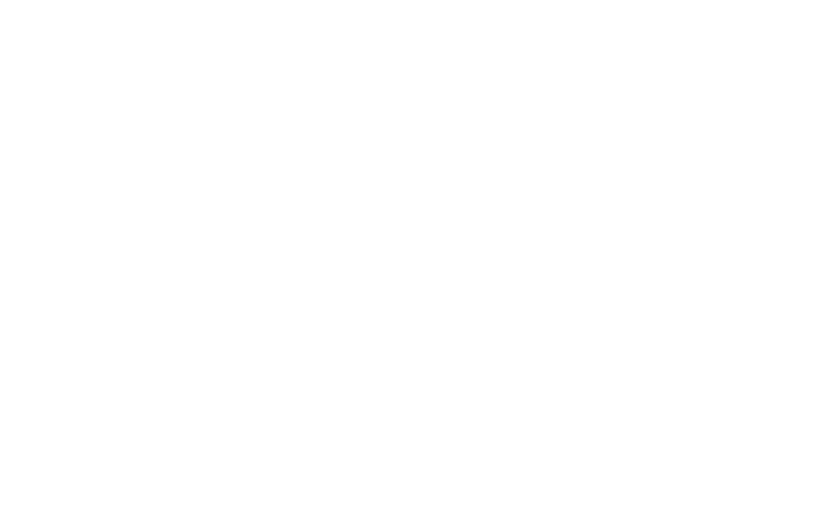
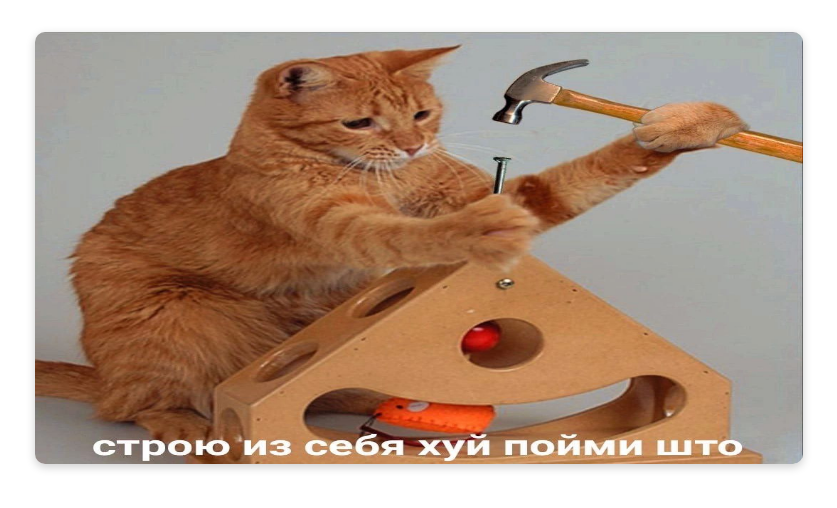
Before and after one commit to lesiabun/cssMemeSlider, a plain HTML site: page cssMemeSlider/index.html in a window 1280 px wide. Shown: the whole page, without its empty margins (221-1058 px from the left). Drawn offline with Linux system fonts and the light colour scheme; a web font is replaced by a local one.

Commit message:
feat: add new info in file index.html and style.css

```diff
--- a/cssMemeSlider/index.html
+++ b/cssMemeSlider/index.html
@@ -1,11 +1,31 @@
 <!DOCTYPE html>
 <html lang="en">
-<head>
-    <meta charset="UTF-8">
-    <meta name="viewport" content="width=device-width, initial-scale=1.0">
-    <title>Document</title>
-</head>
+    <head>
+        <meta charset="UTF-8">
+        <meta name="viewport" content="width=device-width, initial-scale=1.0">
+        <link rel="stylesheet" href="style.css">
+        <link rel="preconnect" href="https://fonts.googleapis.com">
+        <link rel="preconnect" href="https://fonts.gstatic.com" crossorigin>
+        <link href="https://fonts.googleapis.com/css2?family=Forum&family=Inter:wght@400;700&family=Roboto&display=swap" rel="stylesheet">
+        <title>Meme</title>
+    </head>
 <body>
+    <section class="memeContainer">
+        <div class="slid-wrapper">
+            <div class="memeSlider">
+                <img id="sliderOne" class="meme memeOne" src="/cssMemeSlider/img/1.jpg" alt="meme1">
+                <img id="sliderTwo" class="meme memeTwo" src="/cssMemeSlider/img/2.jpg" alt="meme2">
+                <img id="sliderThree" class="meme memeThree" src="/cssMemeSlider/img/3.jpg" alt="meme3">
+                <img id="sliderFour" class="meme memeFour" src="/cssMemeSlider/img/4.jpg"  alt="meme3">
+            </div>
+            <div id="sliderNav">
+                <a href="#sliderOne"></a>
+                <a href="#sliderTwo"></a>
+                <a href="#sliderThree"></a>
+                <a href="#sliderFour"></a>
+            </div>
+        </div>
+    </section>
 
 </body>
 </html>
--- a/cssMemeSlider/style.css
+++ b/cssMemeSlider/style.css
@@ -0,0 +1,43 @@
+body{
+    margin: 0 auto;
+    padding: 0;
+    color: black;
+    font-size: 16px;
+    display: flex;
+    font-family: 'Forum', cursive, 'Inter', 'Roboto', sans-serif;
+    flex-direction: column;
+    min-height: 100vh;
+}
+
+html{
+    overflow-x: hidden;
+}
+
+* {
+    box-sizing: border-box;
+  }
+
+.memeContainer{
+    padding: 2rem;
+
+}
+
+.slid-wrapper{
+    position: relative;
+    max-width: 48rem;
+    margin: 0 auto;
+}
+
+.memeSlider{
+    display: flex;
+    aspect-ratio: 16/9;
+    overflow-x: auto;
+    scroll-snap-type: x mandatory;
+    scroll-behavior: smooth;
+    box-shadow: 0 3px 10px rgb(0 0 0 / 0.2);
+    border-radius: 10px;
+}
+
+.memeSlider img{
+    flex: 1 0 100%;
+}
```
Also changed, not shown: cssMemeSlider/img/1.jpg (added), cssMemeSlider/img/2.jpg (added), cssMemeSlider/img/3.jpg (added), cssMemeSlider/img/4.jpg (added).
